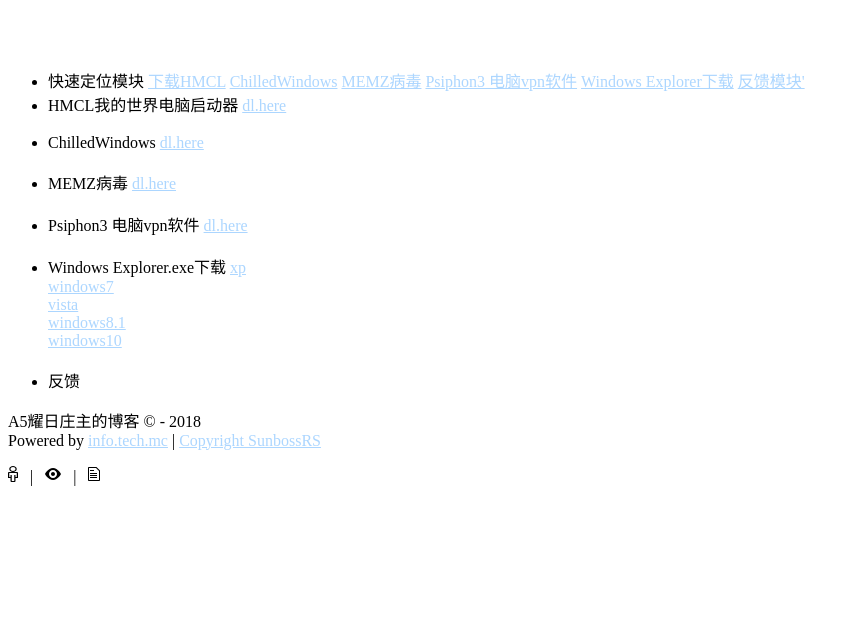
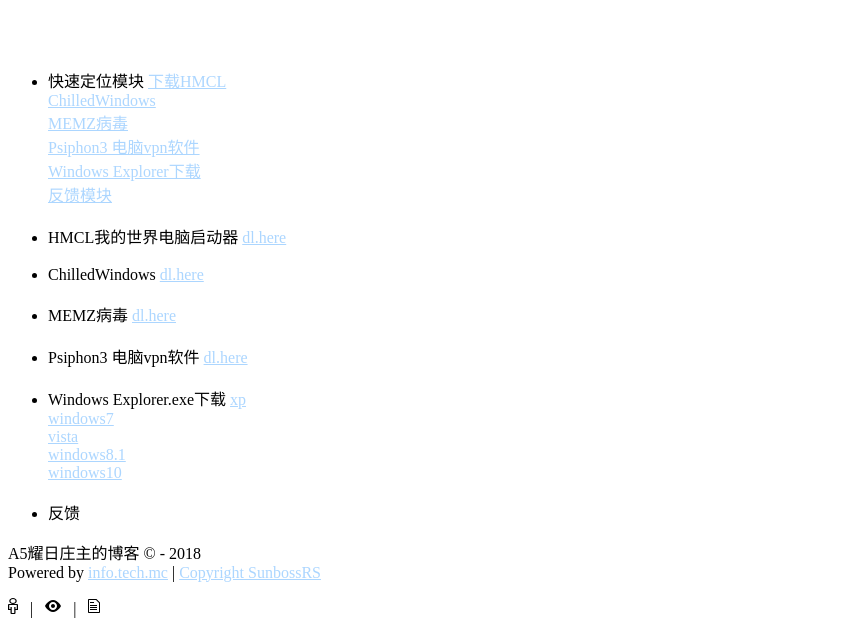
Before and after one commit to Sunbertrs/sunbossrs-blog-v1, a Jekyll site: the page built from download.html, in a window 1280 px wide. Shown: the part 684-1318 px from the top of the page, without its empty margins (0-859 px from the left). Built offline with Jekyll 4.4.1, drawn with Linux system fonts in a browser that asks for light colours; nearby versions of some CDN libraries; comment, search, counter and statistics services are not loaded; before the commit the page ends 1186 px from its top, so only the background shows below that.

Commit message:
Update download.html

```diff
--- a/download.html
+++ b/download.html
@@ -38,11 +38,18 @@
 <li>
     <span class='tag-name' id='getlocation'>快速定位模块</span>
     <a target="_blank" class="tag" href="#hmcl">下载HMCL</a>
+    <br>
     <a target='_blank' class='tag' href='#chilledwindows'>ChilledWindows</a>
+    <br>
     <a target='_blank' class='tag' href='#memz'>MEMZ病毒</a>
+    <br>
     <a target='_blank' class='tag' href='#psiphonpc'>Psiphon3 电脑vpn软件</a>
+    <br>
     <a target='_blank' class='tag' href='#win-explorer'>Windows Explorer下载</a>
-    <a target='_blank' class='tag' href='#report'>反馈模块'</a>
+    <br>
+    <a target='_blank' class='tag' href='#report'>反馈模块</a>
+</li>
+    <br>
 <li>
    <span class="tag-name" id="hmcl"> HMCL我的世界电脑启动器 </span>
    <a href='https://hmcl.huangyuhui.net/download'>dl.here</a>
```
